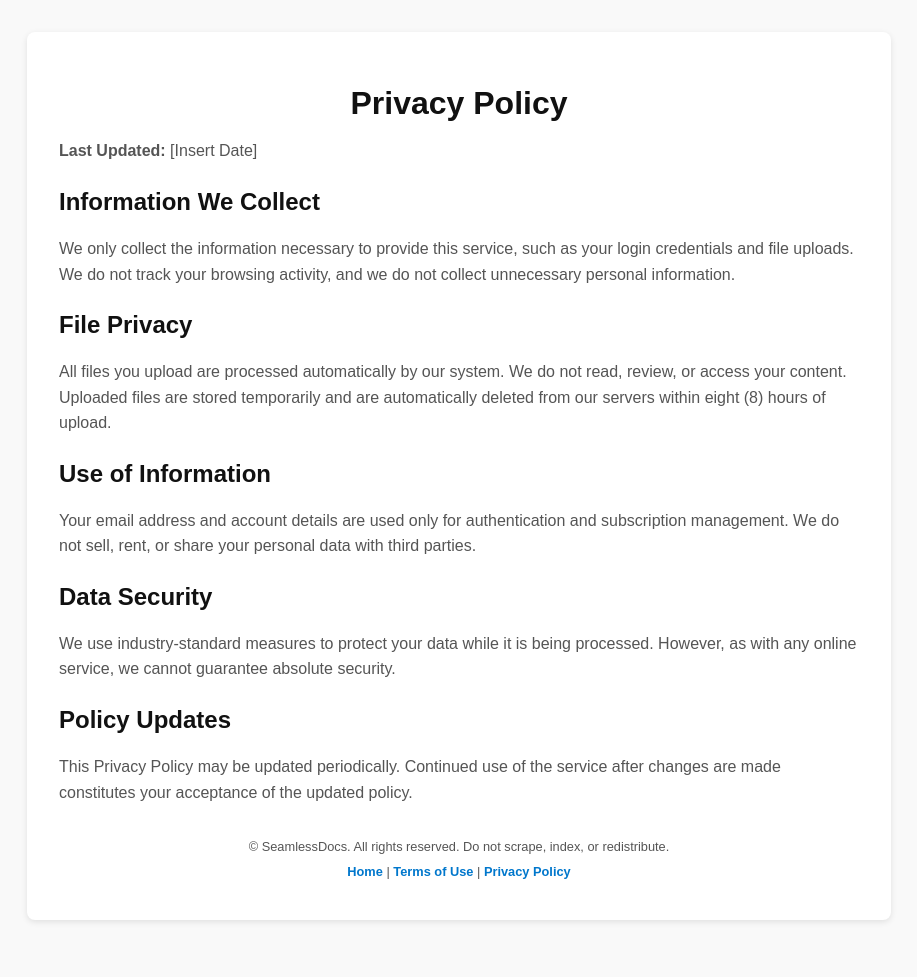
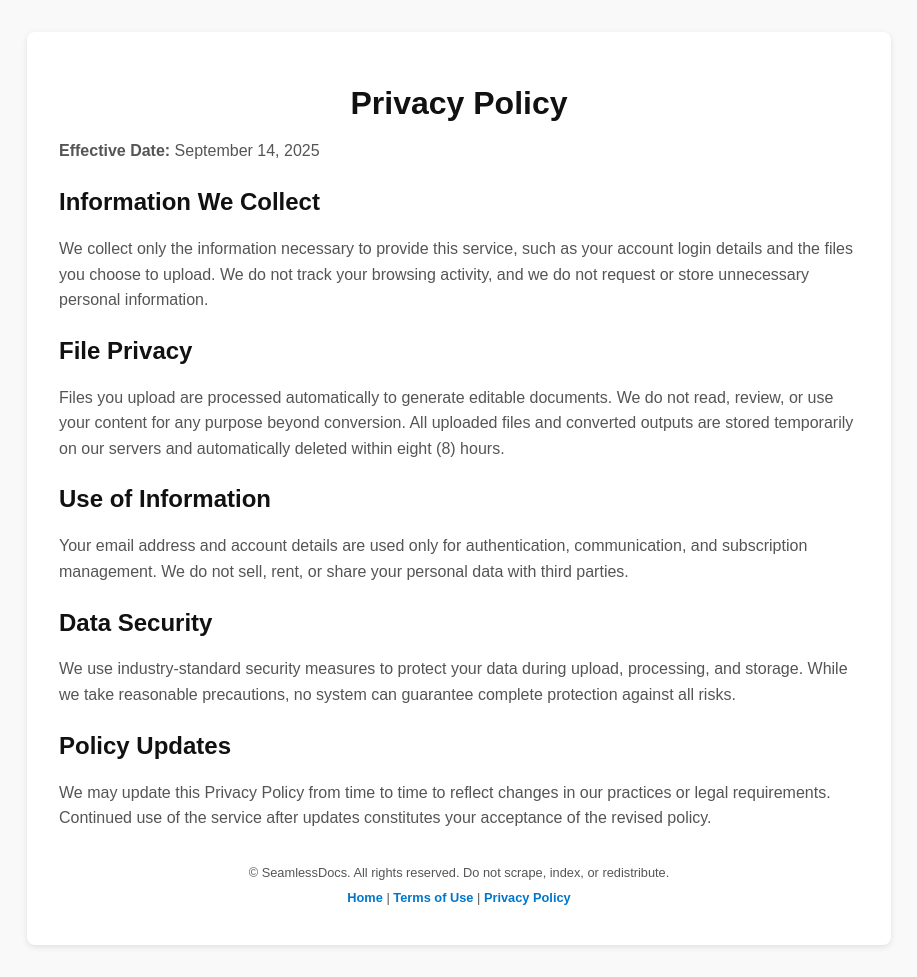
Before and after one commit to dbishop604/cleancopy_app, a Flask app: page /privacy in a window 1280 px wide. Shown: the whole page, without its empty margins (181-1098 px from the left). Before the commit the page ends 922 px from the top, so only its background shows below. Run offline with Flask 3, Linux system fonts and the light colour scheme; parts of the project's set-up code (start-up, migrations or seed data) failed here and were passed over.

Commit message:
Update privacy.html

```diff
--- a/templates/privacy.html
+++ b/templates/privacy.html
@@ -36,22 +36,39 @@
 <body>
   <div class="container">
     <h1>Privacy Policy</h1>
-    <p><strong>Last Updated:</strong> [Insert Date]</p>
+    <p><strong>Effective Date:</strong> September 14, 2025</p>
 
     <h2>Information We Collect</h2>
-    <p>We only collect the information necessary to provide this service, such as your login credentials and file uploads. We do not track your browsing activity, and we do not collect unnecessary personal information.</p>
+    <p>
+      We collect only the information necessary to provide this service, such as your account login details and
+      the files you choose to upload. We do not track your browsing activity, and we do not request or store
+      unnecessary personal information.
+    </p>
 
     <h2>File Privacy</h2>
-    <p>All files you upload are processed automatically by our system. We do not read, review, or access your content. Uploaded files are stored temporarily and are automatically deleted from our servers within eight (8) hours of upload.</p>
+    <p>
+      Files you upload are processed automatically to generate editable documents. We do not read, review, or
+      use your content for any purpose beyond conversion. All uploaded files and converted outputs are stored
+      temporarily on our servers and automatically deleted within eight (8) hours.
+    </p>
 
     <h2>Use of Information</h2>
-    <p>Your email address and account details are used only for authentication and subscription management. We do not sell, rent, or share your personal data with third parties.</p>
+    <p>
+      Your email address and account details are used only for authentication, communication, and subscription
+      management. We do not sell, rent, or share your personal data with third parties.
+    </p>
 
     <h2>Data Security</h2>
-    <p>We use industry-standard measures to protect your data while it is being processed. However, as with any online service, we cannot guarantee absolute security.</p>
+    <p>
+      We use industry-standard security measures to protect your data during upload, processing, and storage.
+      While we take reasonable precautions, no system can guarantee complete protection against all risks.
+    </p>
 
     <h2>Policy Updates</h2>
-    <p>This Privacy Policy may be updated periodically. Continued use of the service after changes are made constitutes your acceptance of the updated policy.</p>
+    <p>
+      We may update this Privacy Policy from time to time to reflect changes in our practices or legal
+      requirements. Continued use of the service after updates constitutes your acceptance of the revised policy.
+    </p>
 
     <footer>
       <p>© SeamlessDocs. All rights reserved. Do not scrape, index, or redistribute.</p>
```
